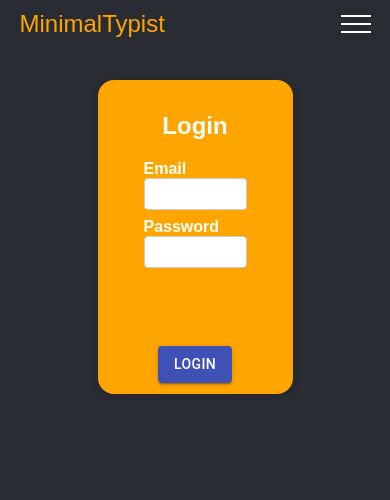
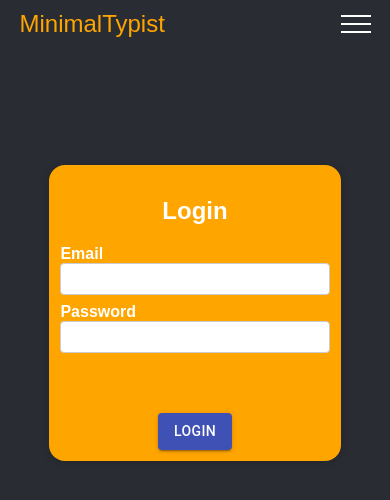
Before and after one commit to matthew8541/MinimalTypist, a React (Create React App) app in the folder client/: page /login in a window 390 px wide. Shown: the top 500 px of the page. Built offline with nearby package versions, Linux system fonts and the light colour scheme.

Commit message:
Responsive Styles Update

```diff
--- a/client/src/components/TypingArea.css
+++ b/client/src/components/TypingArea.css
@@ -1,8 +1,8 @@
 .word {
     padding: 3px;
     margin: 3px;
-    font-size: 1.3rem;
-    /* border-color: black; */
+    /* font-size: 1.3rem; */
+    font-size: clamp(0.5rem, 2.5vw, 3rem);
 }
 
 .word.new {
--- a/client/src/index.css
+++ b/client/src/index.css
@@ -103,3 +103,14 @@ body {
   border: 1px solid #ccc;
   height: 2rem;
 }
+
+@media screen and (max-width: 760px) {
+  .userCard {
+    margin-top: 30%;
+    width: 75%;
+  }
+
+  .userCard form {
+    padding: 0%;
+  }
+}
```
